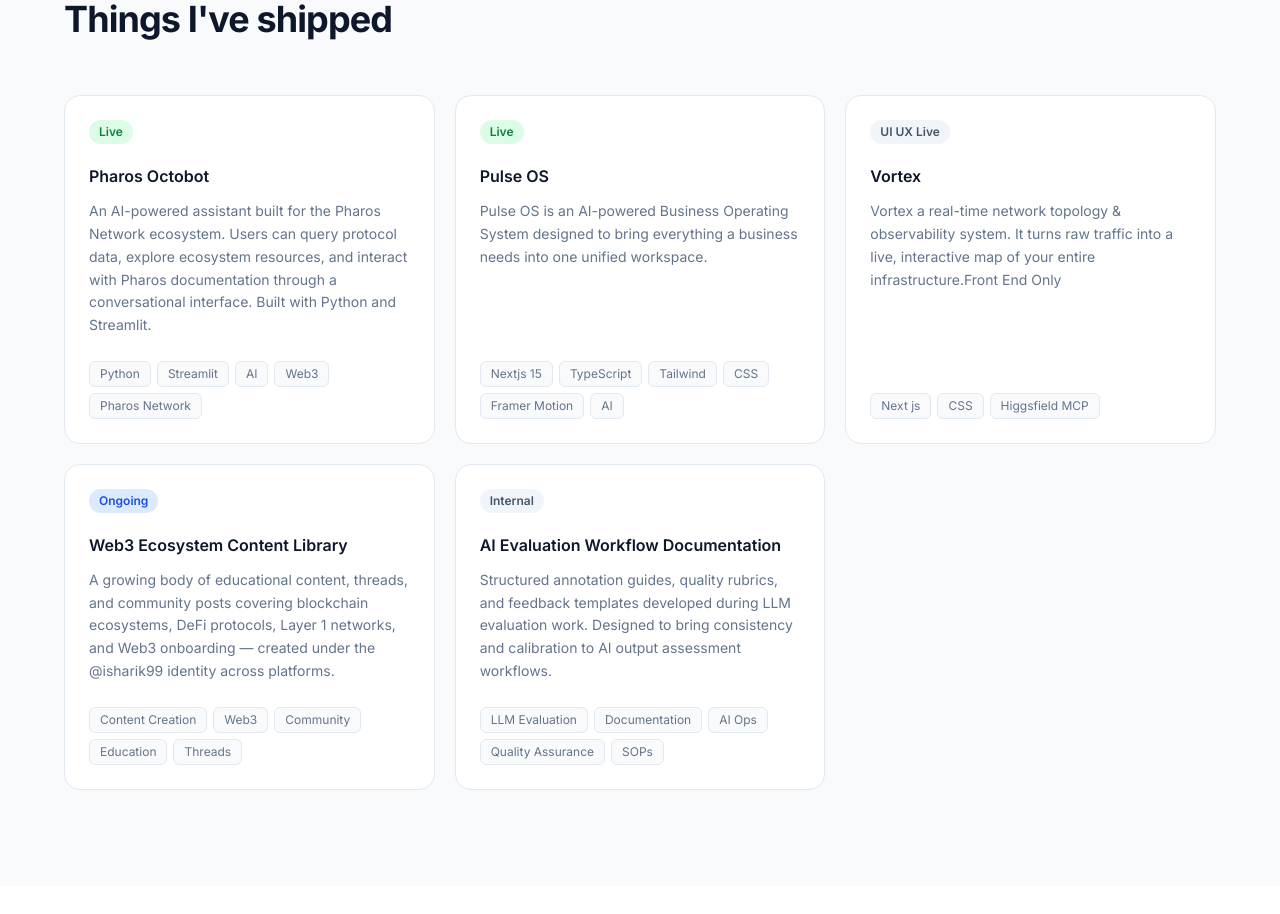
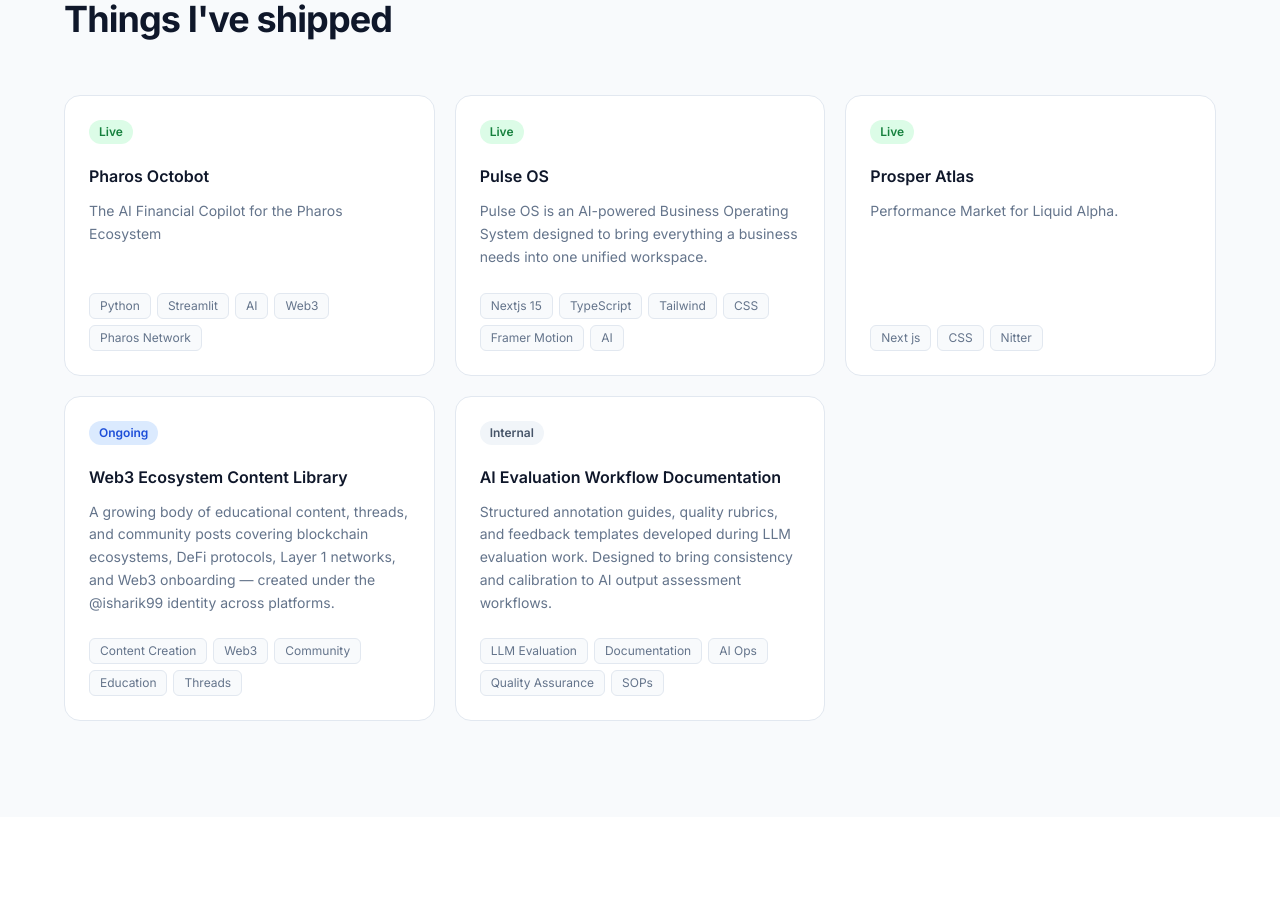
Before and after one commit to isharik/Portfolio, a Next.js app: page / in a window 1280 px wide. Shown: the part 5900-6814 px from the top of the page. Built offline with nearby package versions, Linux system fonts and the light colour scheme.

Commit message:
Update project titles and descriptions in Projects.tsx

```diff
--- a/src/components/sections/Projects.tsx
+++ b/src/components/sections/Projects.tsx
@@ -7,7 +7,7 @@
   {
     title: 'Pharos Octobot',
     description:
-      'An AI-powered assistant built for the Pharos Network ecosystem. Users can query protocol data, explore ecosystem resources, and interact with Pharos documentation through a conversational interface. Built with Python and Streamlit.',
+      'The AI Financial Copilot for the Pharos Ecosystem',
     tags: ['Python', 'Streamlit', 'AI', 'Web3', 'Pharos Network'],
     link: 'https://pharos-octobot-by-echo.streamlit.app/',
     status: 'Live',
@@ -21,12 +21,12 @@
     status: 'Live',
   },
   {
-    title: 'Vortex',
+    title: 'Prosper Atlas',
     description:
-      'Vortex a real-time network topology & observability system. It turns raw traffic into a live, interactive map of your entire infrastructure.Front End Only',
-    tags: ['Next js' , 'CSS' , 'Higgsfield MCP'],
-    link: 'https://vortex12.vercel.app/',
-    status: 'UI UX Live',
+      'Performance Market for Liquid Alpha.',
+    tags: ['Next js' , 'CSS' , 'Nitter'],
+    link: 'https://prosper-atlas-echoplex.vercel.app/',
+    status: 'Live',
   },
 
   {
```
